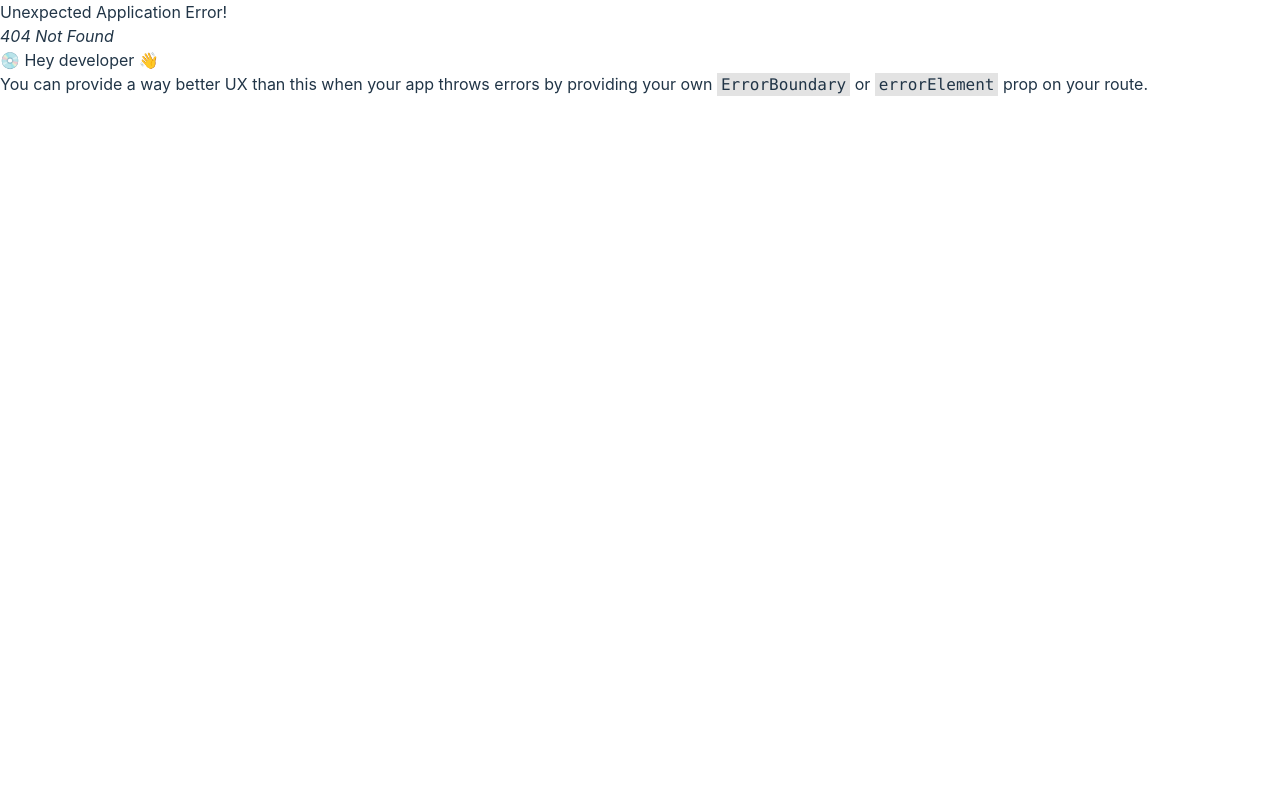
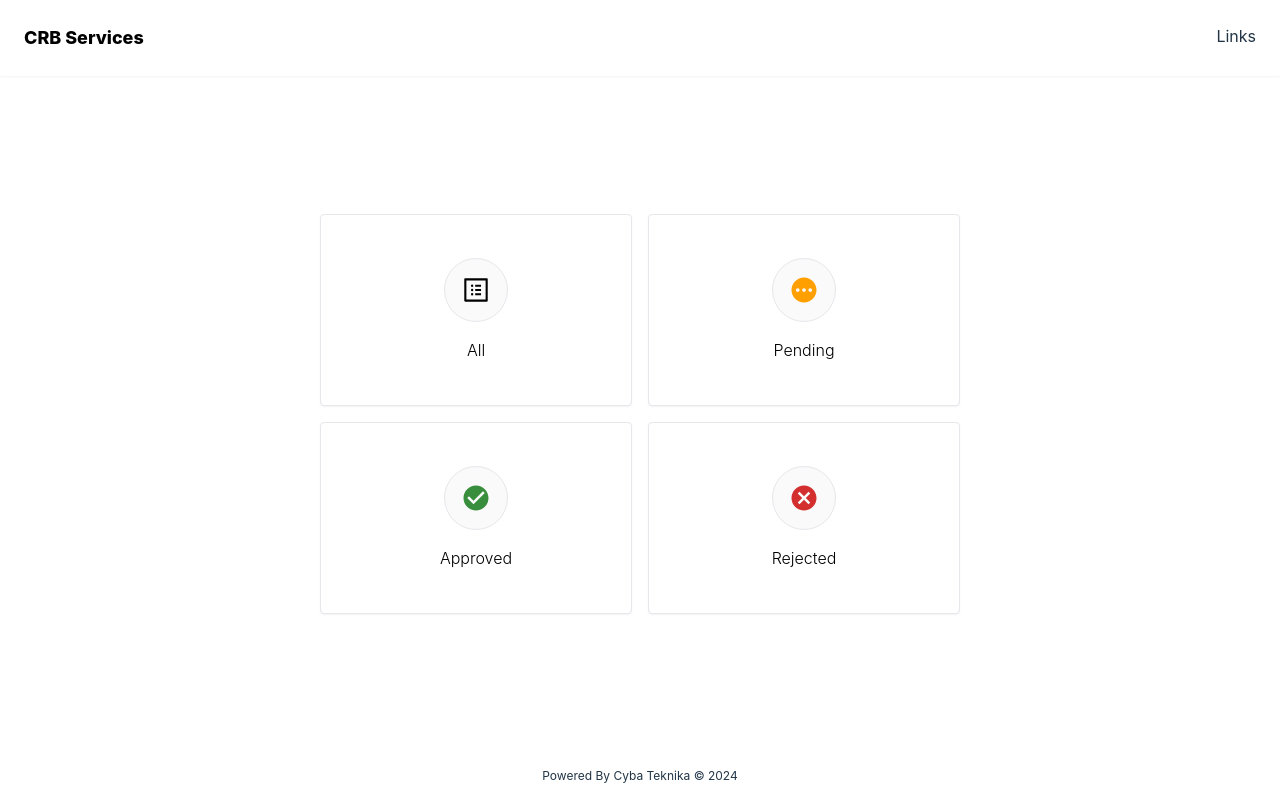
Before and after one commit to jacksonk-dev/crb-ui, a React (Vite) app: page /caps/all in a window 1280 px wide. Before the commit this address had no page. Built offline with nearby package versions, Linux system fonts and the light colour scheme.

Commit message:
Create dashboard shared component

```diff
--- a/src/app/caps/index.tsx
+++ b/src/app/caps/index.tsx
@@ -1,3 +1,7 @@
-const Caps = () => <>Caps</>;
+import links from 'src/app/caps/links';
+
+import Dashboard from '../shared/components/dashboard';
+
+const Caps = () => <Dashboard links={links} />;
 
 export default Caps;
--- /dev/null
+++ b/src/app/caps/links.ts
@@ -0,0 +1,36 @@
+import { AiOutlineProfile as AllIcon } from 'react-icons/ai';
+import {
+  MdCheckCircle as ApprovedIcon,
+  MdPending as PendingIcon,
+  MdCancel as RejectedIcon
+} from 'react-icons/md';
+
+import { Link } from '../shared/modals/appConstants';
+
+const links: Array<Link> = [
+  {
+    label: 'All',
+    to: 'all',
+    Icon: AllIcon
+  },
+  {
+    label: 'Pending',
+    to: 'pending',
+    Icon: PendingIcon,
+    color: '#FFA000'
+  },
+  {
+    label: 'Approved',
+    to: 'approved',
+    Icon: ApprovedIcon,
+    color: '#388E3C'
+  },
+  {
+    label: 'Rejected',
+    to: 'rejected',
+    Icon: RejectedIcon,
+    color: '#D32F2F'
+  }
+];
+
+export default links;
--- a/src/app/home/index.tsx
+++ b/src/app/home/index.tsx
@@ -1,50 +1,9 @@
-import { Link } from 'react-router-dom';
-
 import links from 'src/app/home/links';
 
+import Dashboard from '../shared/components/dashboard';
+
 const Home = () => {
-  return (
-    <div className='grid grid-cols-2 gap-4 w-full md:w-[50%]'>
-      {
-        links.map(({label, to, Icon}, i) => {
-          const reactKey = `home-link-${i}`;
-
-          return (
-            <Link
-              to={to}
-              key={reactKey}
-              className='
-                bg-white text-black hover:text-black
-                flex flex-col justify-center items-center
-                border h-48 p-4 rounded shadow-sm
-                font-light hover:font-extrabold
-                transition-all
-                parent group
-              '
-            >
-              <div
-                className='
-                  mb-4 p-4
-                  bg-[#FAFAFA]
-                  flex justify-center items-center
-                  rounded-full border
-                  child group-hover:border-black
-                '
-              >
-                <Icon
-                  className='
-                    text-3xl child group-hover:text-4xl
-                    transition ease-in-out duration-500
-                  '
-                />
-              </div>
-              <span>{label}</span>
-            </Link>
-          );
-        })
-      }
-    </div>
-  );
+  return <Dashboard links={links} />;
 };
 
 export default Home;
--- a/src/app/router.tsx
+++ b/src/app/router.tsx
@@ -15,7 +15,9 @@ const appRouter = createBrowserRouter(
       <Route path="" element={<Home />} />
       <Route path="login" element={<LoginPage />} />
       <Route path="reports" element={<Reports />} />
-      <Route path="caps" element={<Caps />} />
+      <Route path="caps" element={<Caps />}>
+        <Route path=":category" element={<Caps />} />
+      </Route>
       <Route path="data" element={<Data />} />
       <Route path="billing" element={<Billing />} />
     </Route>
--- /dev/null
+++ b/src/app/shared/components/dashboard/index.tsx
@@ -0,0 +1,52 @@
+import { Link } from 'react-router-dom';
+
+import { Link as AppLink } from 'src/app/shared/modals/appConstants';
+
+const Dashboard = ({ links }: { links: Array<AppLink>}) => {
+  return (
+    <div className='grid grid-cols-2 gap-4 w-full md:w-[50%]'>
+      {
+        links.map(({label, to, Icon, color}, i) => {
+          const reactKey = `home-link-${i}`;
+
+          return (
+            <Link
+              to={to}
+              key={reactKey}
+              className='
+                bg-white text-black hover:text-black
+                flex flex-col justify-center items-center
+                border h-48 p-4 rounded shadow-sm
+                font-light hover:font-extrabold
+                transition-all
+                parent group
+              '
+            >
+              <div
+                className={`
+                  mb-4 p-4
+                  w-16 h-16
+                  bg-[#FAFAFA]
+                  flex justify-center items-center
+                  rounded-full border
+                  child group-hover:border-[${color ?? '#000'}]
+                `}
+              >
+                <Icon
+                  className='
+                    text-3xl child group-hover:text-4xl
+                    transition ease-in-out duration-500
+                  '
+                  color={color}
+                />
+              </div>
+              <span>{label}</span>
+            </Link>
+          );
+        })
+      }
+    </div>
+  );
+};
+
+export default Dashboard;
--- /dev/null
+++ b/src/app/shared/modals/appConstants.ts
@@ -0,0 +1,8 @@
+import { IconType } from 'react-icons';
+
+export type Link = {
+  label: string,
+  to: string,
+  Icon: IconType,
+  color?: string
+}
```
Also changed, not shown: src/app/home/links.ts (+1 -6 lines).
